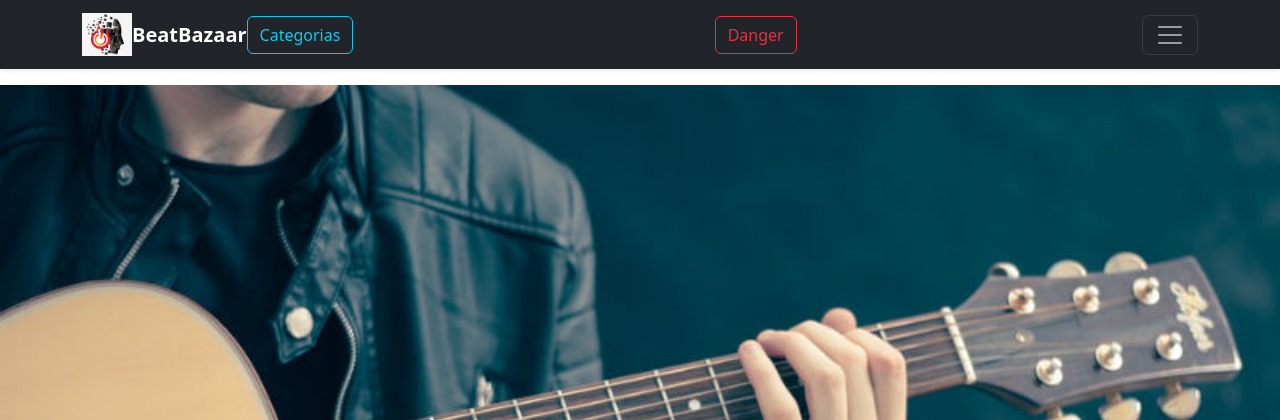
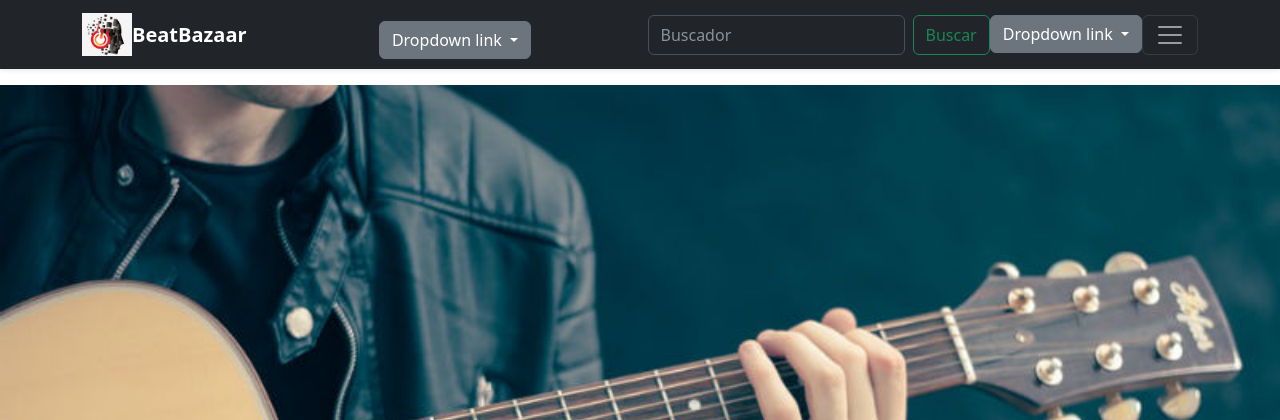
Before and after one commit to xXherrera69Xx/BeatBazaar, a PHP site: page / in a window 1280 px wide. Shown: the top 420 px of the page. Run offline with PHP 8.4, Linux system fonts and the light colour scheme.

Commit message:
Add files via upload

```diff
--- a/BeatBazaar Test/css/estilos.css
+++ b/BeatBazaar Test/css/estilos.css
@@ -9,10 +9,7 @@ main > .container{
 
 }
 
-.micarrito{
-    padding: 5px 10px;
 
-}
 
 .carousel-inner{
 
--- a/BeatBazaar Test/index.php
+++ b/BeatBazaar Test/index.php
@@ -4,7 +4,7 @@
 <head>
     <meta charset="UTF-8">
     <meta name="viewport" content="width=device-width, initial-scale=1.0">
-    <title>Document</title>
+    <title>BeatBazaar</title>
     <link href="https://cdn.jsdelivr.net/npm/bootstrap@5.3.0/dist/css/bootstrap.min.css" rel="stylesheet" integrity="sha384-9ndCyUaIbzAi2FUVXJi0CjmCapSmO7SnpJef0486qhLnuZ2cdeRhO02iuK6FUUVM" crossorigin="anonymous">
     <link href="css/estilos.css" rel="stylesheet">
 
@@ -40,11 +40,35 @@
         <img class="logo" src="imagenes/logo.jpg">
 
         <strong>BeatBazaar</strong>
-        <button type="button" class="btn btn-outline-info">Categorias</button>
+        <div class="dropdown">
+  <a class="btn btn-secondary dropdown-toggle" href="#" role="button" data-bs-toggle="dropdown" aria-expanded="false">
+    Dropdown link
+  </a>
+
+  <ul class="dropdown-menu">
+    <li><a class="dropdown-item" href="#">Categoria</a></li>
+    <li><a class="dropdown-item" href="#">Ofertas</a></li>
+    <li><a class="dropdown-item" href="#"></a></li>
+  </ul>
+</div>
 
       </a>
-      <button type="button" class="btn btn-outline-danger">Danger</button>
+      <form class="d-flex" role="search">
+        <input class="form-control me-2" type="search" placeholder="Buscador" aria-label="Search">
+        <button class="btn btn-outline-success" type="submit">Buscar</button>
+        <a href="session.php">
+        <div class="dropdown">
+  <a class="btn btn-secondary dropdown-toggle" href="#" role="button" data-bs-toggle="dropdown" aria-expanded="false">
+    Dropdown link
+  </a>
 
+  <ul class="dropdown-menu">
+    <li><a class="dropdown-item" href="session.php">Iniciar session</a></li>
+    <li><a class="dropdown-item" href="#">Cerrar</a></li>
+
+  </ul>
+</div>
+        </a>
 
       <button class="navbar-toggler" type="button" data-bs-toggle="collapse" data-bs-target="#navbarHeader" aria-controls="navbarHeader" aria-expanded="false" aria-label="Toggle navigation">
         <span class="navbar-toggler-icon"></span>
```
